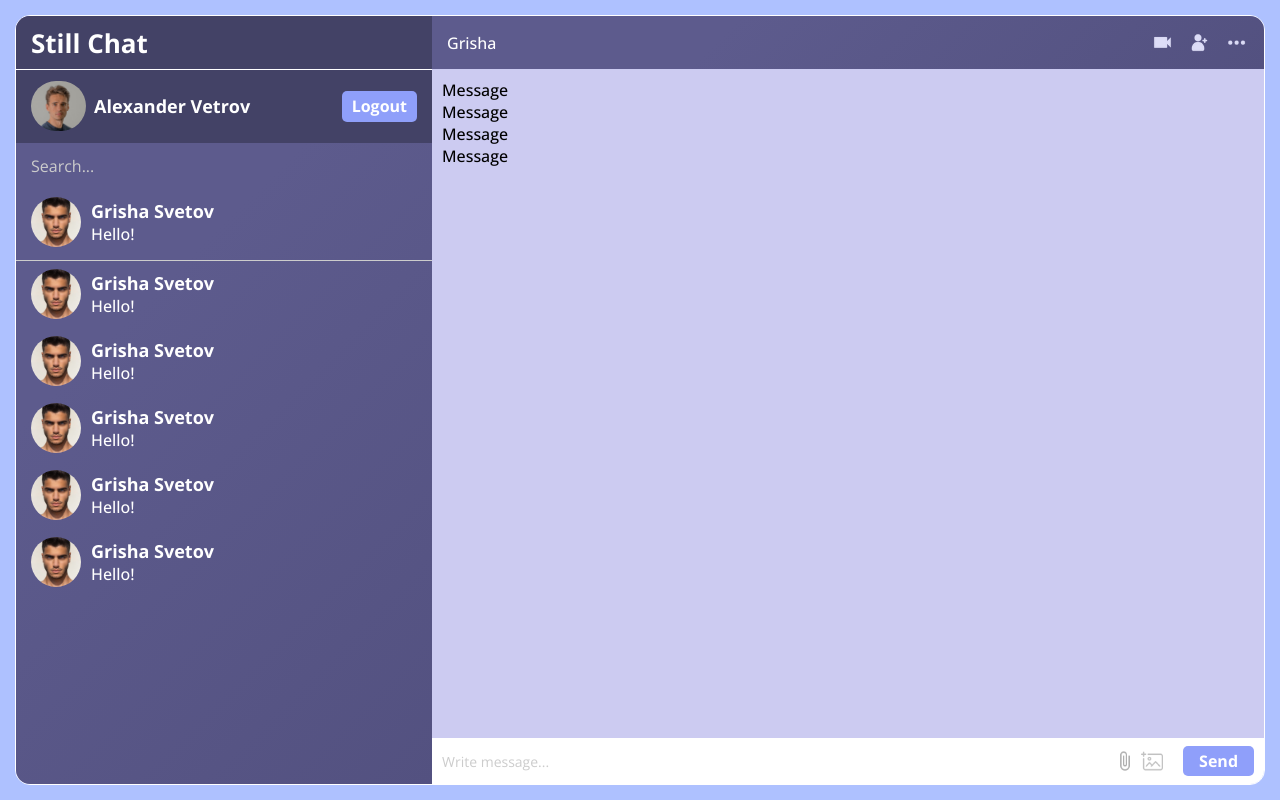
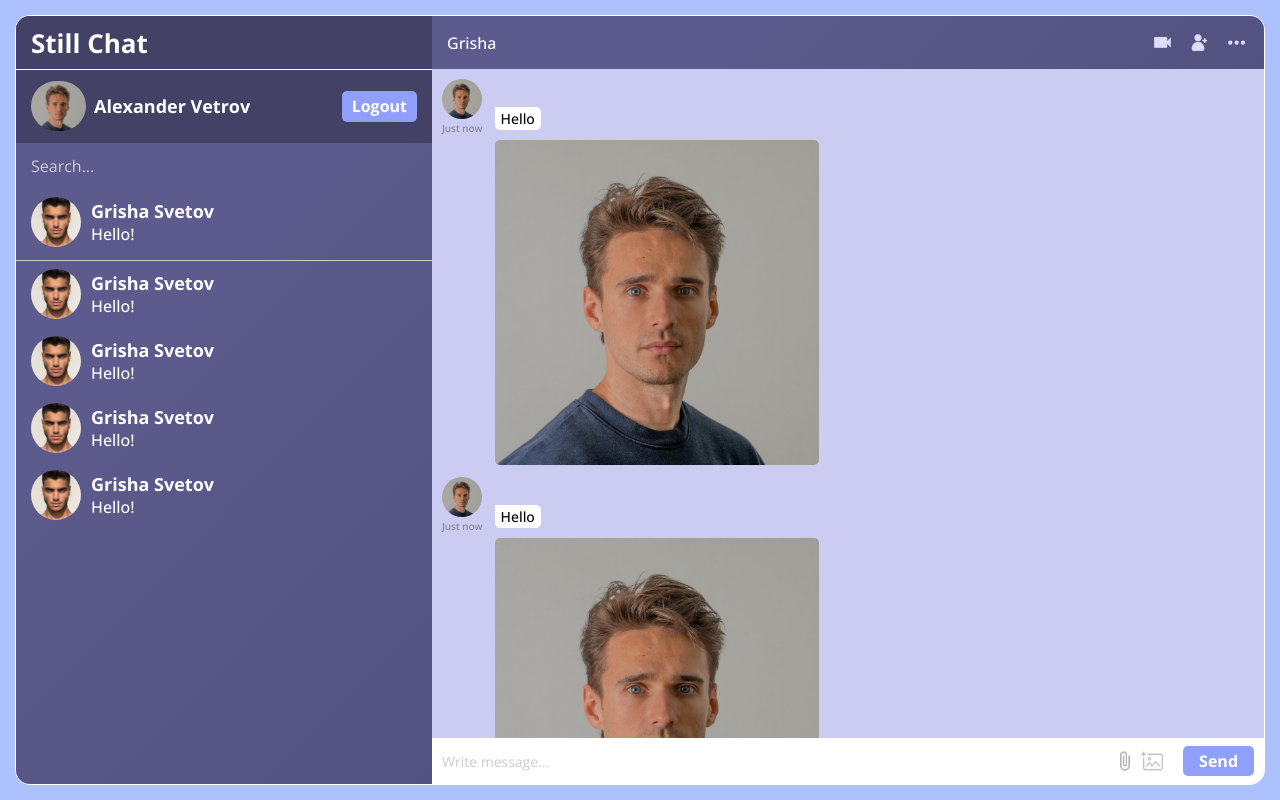
Before and after one commit to St1llSane/react-chat-firebase, a React (Vite) app: page / in a window 1280 px wide. Built offline with nearby package versions, Linux system fonts and the light colour scheme.

Commit message:
messages and message layout

```diff
--- a/src/components/Chats.jsx
+++ b/src/components/Chats.jsx
@@ -1,10 +1,9 @@
-import User from './User';
-import '../styles/c_styles/chats.scss';
+import User from './User'
+import '../styles/c_styles/chats.scss'
 
 const Chats = () => {
   return (
     <div className="chats">
-      <User />
       <User />
       <User />
       <User />
--- a/src/components/Message.jsx
+++ b/src/components/Message.jsx
@@ -1,7 +1,18 @@
 import '../styles/c_styles/message.scss'
 
 const Message = () => {
-  return <div className="message">Message</div>
+  return (
+    <div className="message">
+      <div className="message__info">
+        <img src="./images/users/main-user.jpg" alt="user" />
+        <span>Just now</span>
+      </div>
+      <div className="message__content">
+        <p>Hello</p>
+        <img src="./images/users/main-user.jpg" alt="user" />
+      </div>
+    </div>
+  )
 }
 
 export default Message
--- a/src/components/Messages.jsx
+++ b/src/components/Messages.jsx
@@ -3,7 +3,7 @@ import '../styles/c_styles/messages.scss'
 
 const Messages = () => {
   return (
-    <div className='messages'>
+    <div className="messages">
       <Message />
       <Message />
       <Message />
--- a/src/styles/c_styles/chats.scss
+++ b/src/styles/c_styles/chats.scss
@@ -1 +1,7 @@
 @import '../vars.scss';
+
+.chats {
+	height: 100%;
+	max-height: 544px;
+  overflow-y: auto;
+}
--- a/src/styles/c_styles/message.scss
+++ b/src/styles/c_styles/message.scss
@@ -1,7 +1,57 @@
 @import '../vars.scss';
 
-.messages {
-	background-color: $c-l-purple;
-	height: calc(100% - 99px);
-	padding: 10px;
+.message {
+  display: flex;
+  gap: 12px;
+
+  &__info {
+    img {
+      width: 40px;
+      border-radius: 50px;
+      object-fit: cover;
+    }
+
+    span {
+      display: block;
+      color: #838383;
+      font-size: $f-tiny;
+      margin-top: -3px;
+    }
+  }
+
+  &__content {
+    max-width: 80%;
+    display: flex;
+    flex-direction: column;
+    gap: 10px;
+
+    p {
+      background-color: $c-white;
+      padding: 2px 6px;
+      border-radius: 0 5px 5px 5px;
+			margin-top: 28px;
+      font-size: $f-small;
+      max-width: max-content;
+    }
+
+    img {
+      width: 50%;
+      object-fit: cover;
+      border-radius: $b-r-small;
+    }
+  }
+
+  &.owner {
+    flex-direction: row-reverse;
+
+    .message__content {
+			align-items: flex-end;
+
+      p {
+        color: $c-white;
+        border-radius: 5px 0 5px 5px;
+        background-color: $c-m-purple;
+      }
+    }
+  }
 }
--- a/src/styles/c_styles/messages.scss
+++ b/src/styles/c_styles/messages.scss
@@ -0,0 +1,11 @@
+@import '../vars.scss';
+
+.messages {
+  background-color: $c-l-purple;
+  height: calc(100% - 99px);
+  padding: 10px;
+	overflow-y: auto;
+	display: flex;
+	flex-direction: column;
+	row-gap: 12px;
+}
--- a/src/styles/vars.scss
+++ b/src/styles/vars.scss
@@ -2,6 +2,7 @@ $c-white: #fff;
 $c-main: #aec1ff;
 $c-grey: #cccccc;
 $c-l-purple: #cccbf1;
+$c-m-purple: #908ec7;
 $c-d-purple: #5d5b8d;
 $c-darkest-purple: #434266;
 $c-gradient-purple: linear-gradient(135deg, #5d5b8d 35%, #535180 100%);
@@ -14,6 +15,7 @@ $b-r-small: 5px;
 $b-r-medium: 15px;
 
 
+$f-tiny: 1rem;
 $f-small: 1.4rem;
 $f-def: 1.6rem;
 $f-medium: 1.8rem;
```
